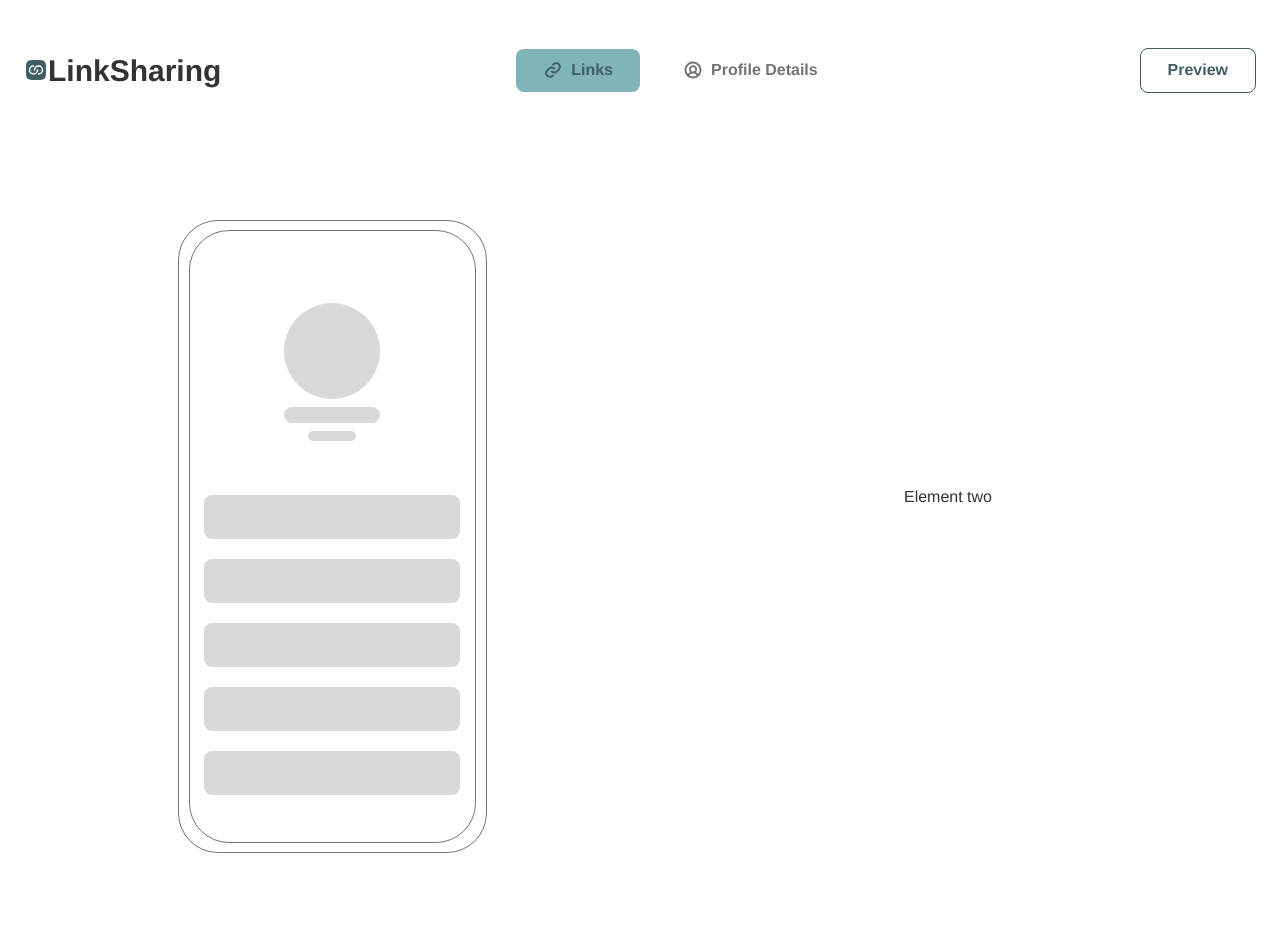
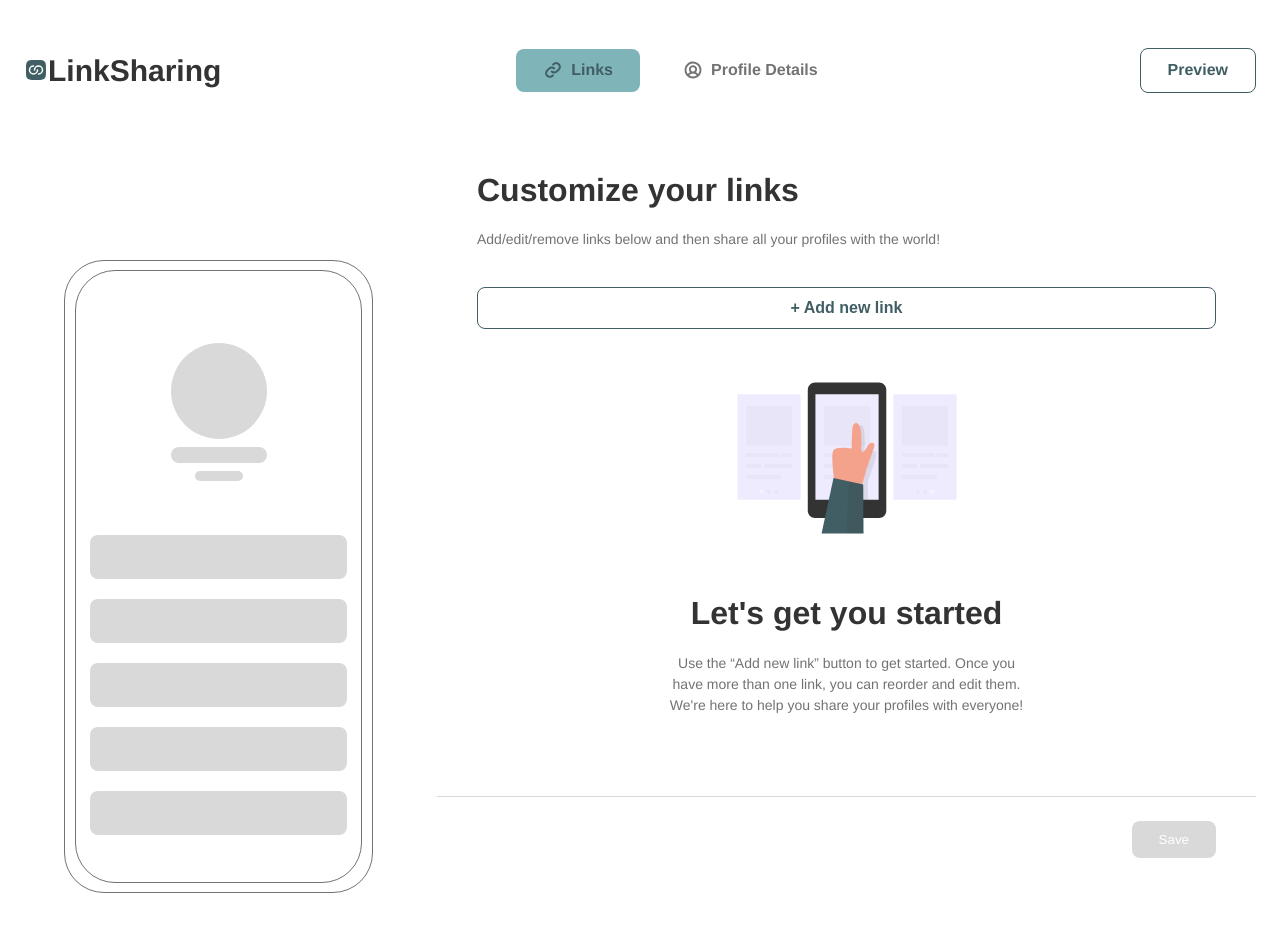
Before and after one commit to jspvg/link-sharing-app, a React (Vite) app: page / in a window 1280 px wide. Shown: the top 932 px of the page. Before the commit the page ends 877 px from the top, so only its background shows below. Built offline with nearby package versions, Linux system fonts and the light colour scheme.

Commit message:
created customize link component scaffold

```diff
--- a/src/App.scss
+++ b/src/App.scss
@@ -116,6 +116,10 @@ input[type="password"] {
   box-shadow: 0px 0px 32px 0px;
 }
 
+.button:disabled{
+  background-color: $pale-gray;
+}
+
 .nav-link.active {
   color: $deep-teal;
   background-color: $pale-teal;
--- /dev/null
+++ b/src/components/CustomizeLinks.tsx
@@ -0,0 +1,29 @@
+const CustomizeLinks = () => {
+  return (
+    <div className="customize-div">
+      <div className="customize-header">
+        <h1>Customize your links</h1>
+        <p className="header-p">
+          Add/edit/remove links below and then share all your profiles with the
+          world!
+        </p>
+        <button className="nav-link nav-preview link-button">+ Add new link</button>
+      </div>
+      <div className="customize-body">
+        <img className="customize-img" src="../src/assets/customize.svg" alt="hand scrolling on phone" />
+        <h1>Let's get you started</h1>
+        <p className="customize-p">
+          Use the “Add new link” button to get started. Once you have more than
+          one link, you can reorder and edit them. We're here to help you share
+          your profiles with everyone!
+        </p>
+      </div>
+      <div className="save-button">
+        {/* TODO manage disabled state */}
+        <button className="button" disabled>Save</button>
+      </div>
+    </div>
+  );
+};
+
+export default CustomizeLinks;
--- a/src/pages/Links.tsx
+++ b/src/pages/Links.tsx
@@ -1,3 +1,4 @@
+import CustomizeLinks from "../components/CustomizeLinks";
 import MobileMockup from "../components/MobileMockup";
 import Navbar from "../components/Navbar";
 
@@ -7,7 +8,7 @@ const Links = () => {
       <Navbar />
       <div className="links-div">
         <MobileMockup />
-        <div className="mockup-div">Element two</div>
+        <CustomizeLinks />
       </div>
     </div>
   );
--- a/src/styles/components/links.scss
+++ b/src/styles/components/links.scss
@@ -10,13 +10,23 @@
 .links-div {
   @extend %flex-container;
   @extend %flex-row;
+  gap: 24px;
   width: 100%;
   margin: 0px 24px 24px;
 }
 
 .mockup-div {
   @extend %flex-container;
-  width: 100%;
+  @extend %flex-column;
+  margin: 40px;
+  width: 1/3;
+}
+
+.customize-div {
+  @extend %flex-container;
+  @extend %flex-column;
+  margin: 0 40px 40px;
+  width: 2/3;
 }
 
 .mobile-outline {
@@ -82,3 +92,47 @@
   height: 44px;
   background-color: $pale-gray;
 }
+
+.customize-header {
+  @extend %flex-column;
+  display: flex;
+  width: 100%;
+}
+
+.customize-body {
+  @extend %flex-container;
+  @extend %flex-column;
+  padding: 20px;
+  margin-bottom: 40px;
+  width: 100%;
+  height: 100%;
+}
+
+.customize-img {
+  margin-bottom: 40px;
+}
+
+.save-button {
+  display: flex;
+  justify-content: end;
+  border-top: 1px solid $pale-gray;
+  padding: 24px 40px;
+  width: 100%;
+}
+
+.header-p {
+  justify-content: left;
+  margin-bottom: 40px;
+}
+
+.customize-p {
+  text-align: center;
+  line-height: 150%;
+  width: 50%;
+  margin-bottom: 20px;
+}
+
+.link-button {
+  align-self: stretch !important;
+  margin-bottom: 24px;
+}
```
Also changed, not shown: src/assets/customize.svg (added).
